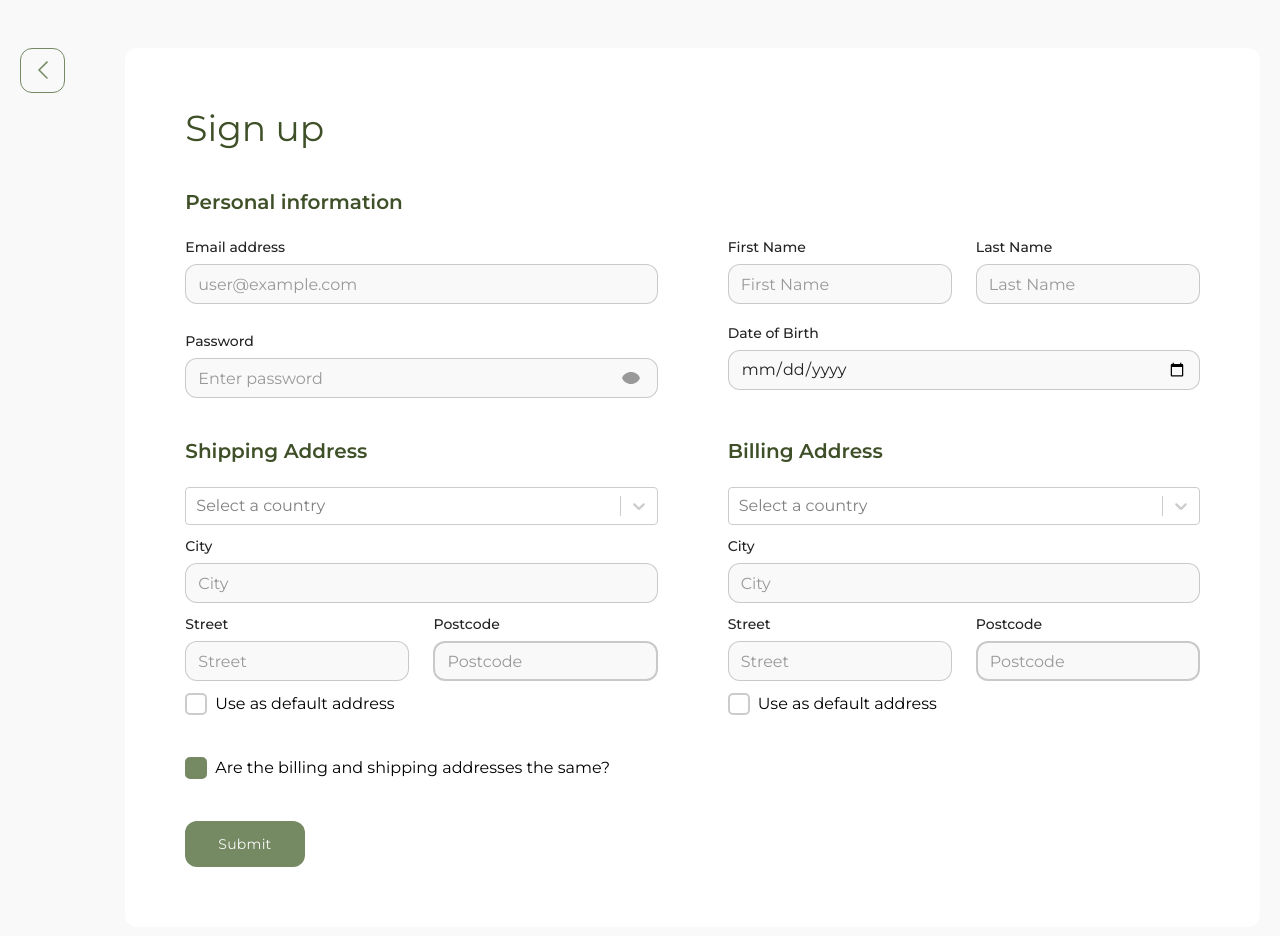
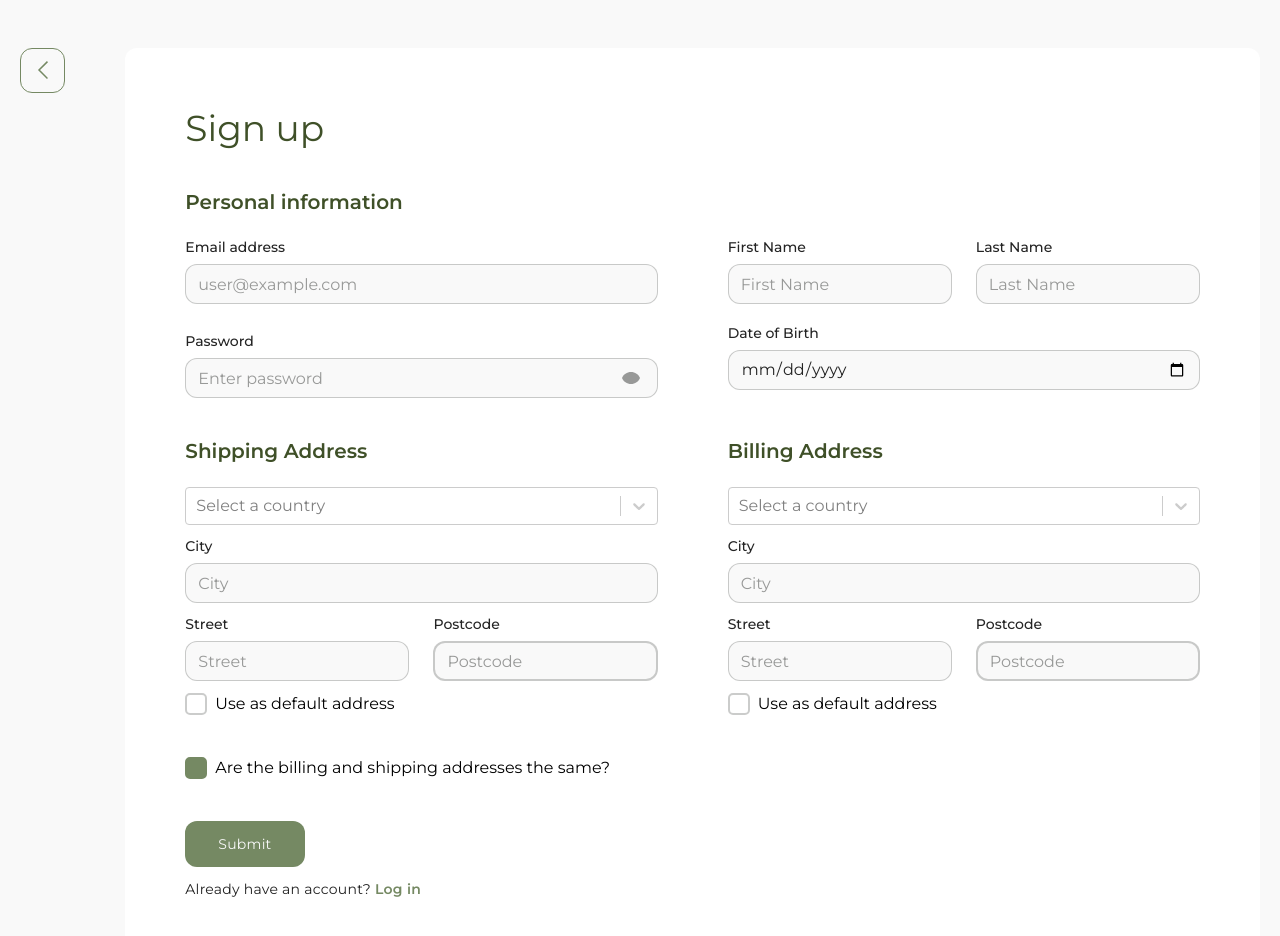
Before and after one commit to D4n1el13and37/e-commerce-app, a React (Vite) app: page /register in a window 1280 px wide. Shown: the top 936 px of the page. Built offline with nearby package versions, Linux system fonts and the light colour scheme; no server answers.

Commit message:
feat: add link to login page

```diff
--- a/src/pages/Register/Component/RegisterForm.tsx
+++ b/src/pages/Register/Component/RegisterForm.tsx
@@ -1,6 +1,6 @@
 import { useState } from 'react';
 import { FormProvider, SubmitHandler, useForm } from 'react-hook-form';
-import { useNavigate } from 'react-router-dom';
+import { Link, useNavigate } from 'react-router-dom';
 import useAppDispatch from '../../../hooks/useAppDispatch';
 import { login, register } from '../../../store/authSlice';
 
@@ -64,7 +64,8 @@ export default function RegisterForm() {
           label="Are the billing and shipping addresses the same?"
           isChecked={true}
         />
-        <div className="server_error">
+        <div>
+          <div className={classes.server__error}>
             {isError && (
               <span className="error">
                 There is already an existing customer with the provided email
@@ -79,6 +80,10 @@ export default function RegisterForm() {
               onRequestClose={() => setIsSuccess(false)}
             />
           </div>
+          <span className={classes.login}>
+            Already have an account? <Link to="/login">Log in</Link>
+          </span>
+        </div>
       </form>
     </FormProvider>
   );
--- a/src/pages/Register/Component/Rigister.module.scss
+++ b/src/pages/Register/Component/Rigister.module.scss
@@ -92,3 +92,32 @@
     }
   }
 }
+
+.server__error {
+  margin-bottom: 12px;
+}
+
+.login {
+  font-family: var(--font-family);
+  font-size: var(--second-font-size);
+  line-height: 20px;
+  letter-spacing: 0.25px;
+  color: #202020;
+
+  a {
+    font-weight: 600;
+    color: var(--primary-color, #758963);
+    transition: color;
+
+    @media (prefers-reduced-motion: no-preference) {
+      transition: color var(--duration, 0.3s) ease-in-out;
+    }
+  }
+
+  @media (any-hover: hover) {
+    a:hover {
+      color: var(--accent-color, #3f5028);
+      cursor: pointer;
+    }
+  }
+}
```
Lines whose indentation alone changed are shown as unchanged.
